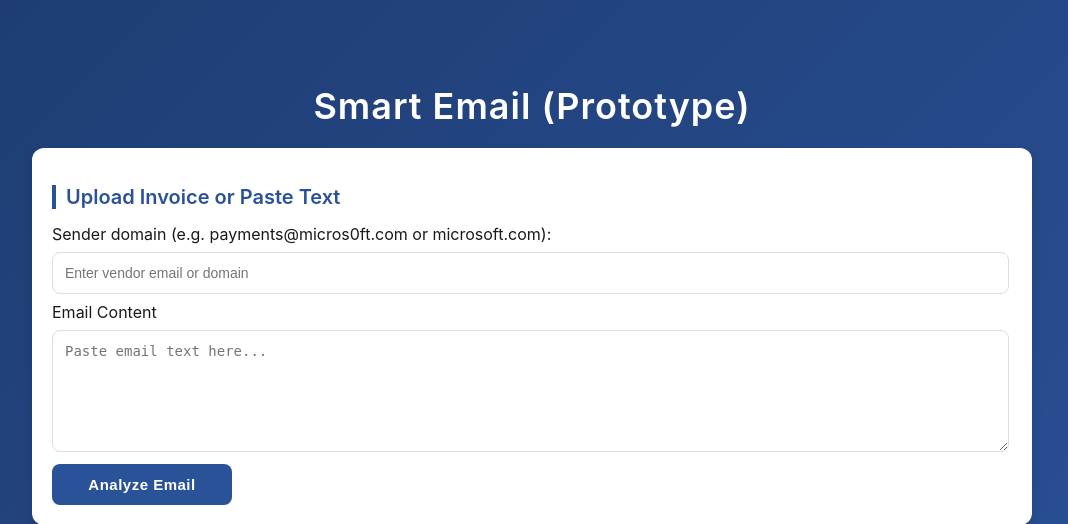
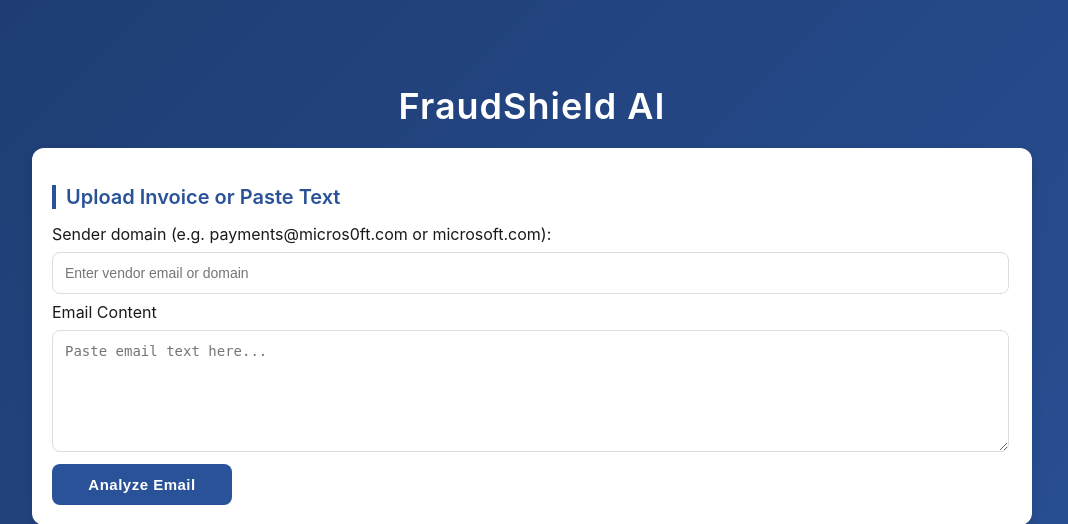
Before and after one commit to DevanshShah2002/FRAUDSHIELDAI, a Flask app: page / in a window 1280 px wide. Shown: the top 524 px of the page, without its empty margins (108-1176 px from the left). Run offline with Flask 2, Linux system fonts and the light colour scheme.

Commit message:
Name Changed

```diff
--- a/templates/index.html
+++ b/templates/index.html
@@ -2,7 +2,7 @@
 <html>
 <head>
   <meta charset="utf-8"/>
-  <title>Smart Email - Prototype</title>
+  <title>FraudShield AI</title>
   <style>
     /* Global Styling */
     body {
@@ -116,7 +116,7 @@
 </head>
 <body>
   <div class="container">
-    <h1>Smart Email (Prototype)</h1>
+    <h1>FraudShield AI</h1>
 
     <section class="card">
       <h2>Upload Invoice or Paste Text</h2>
```
